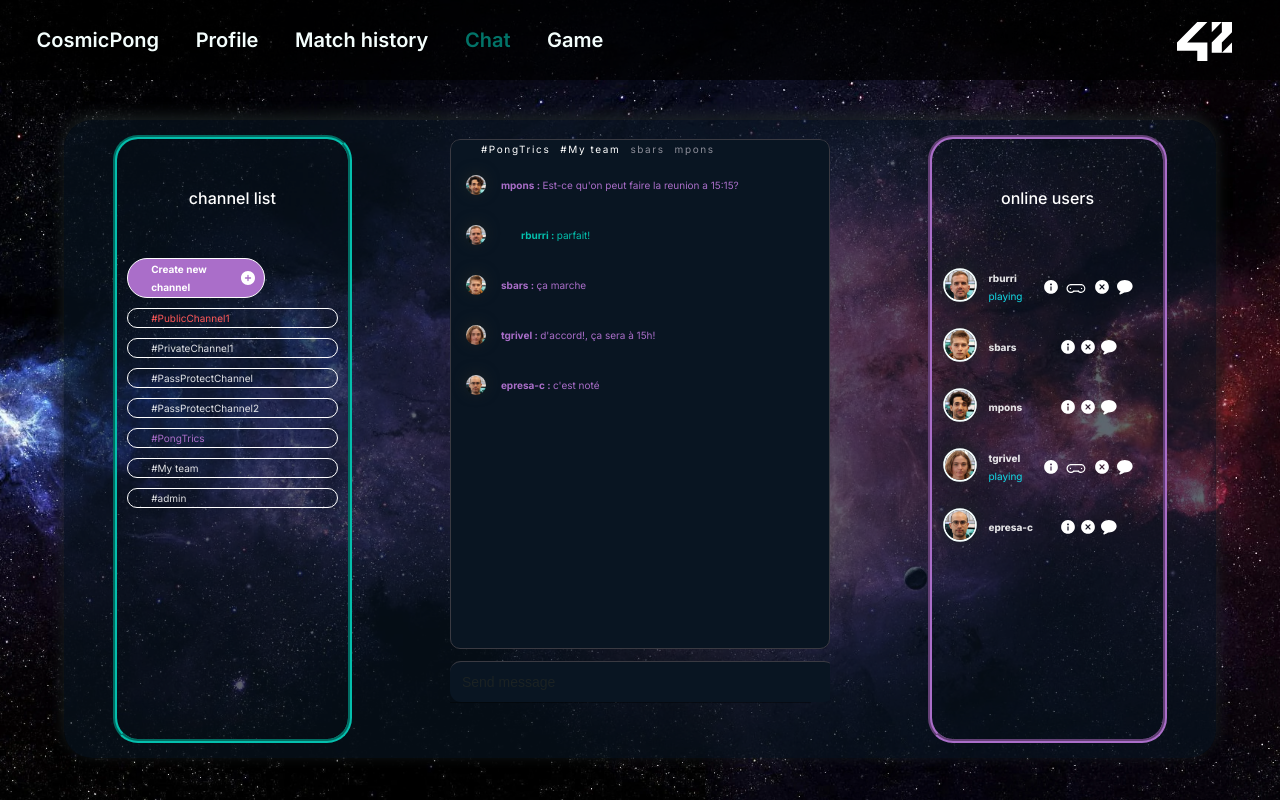
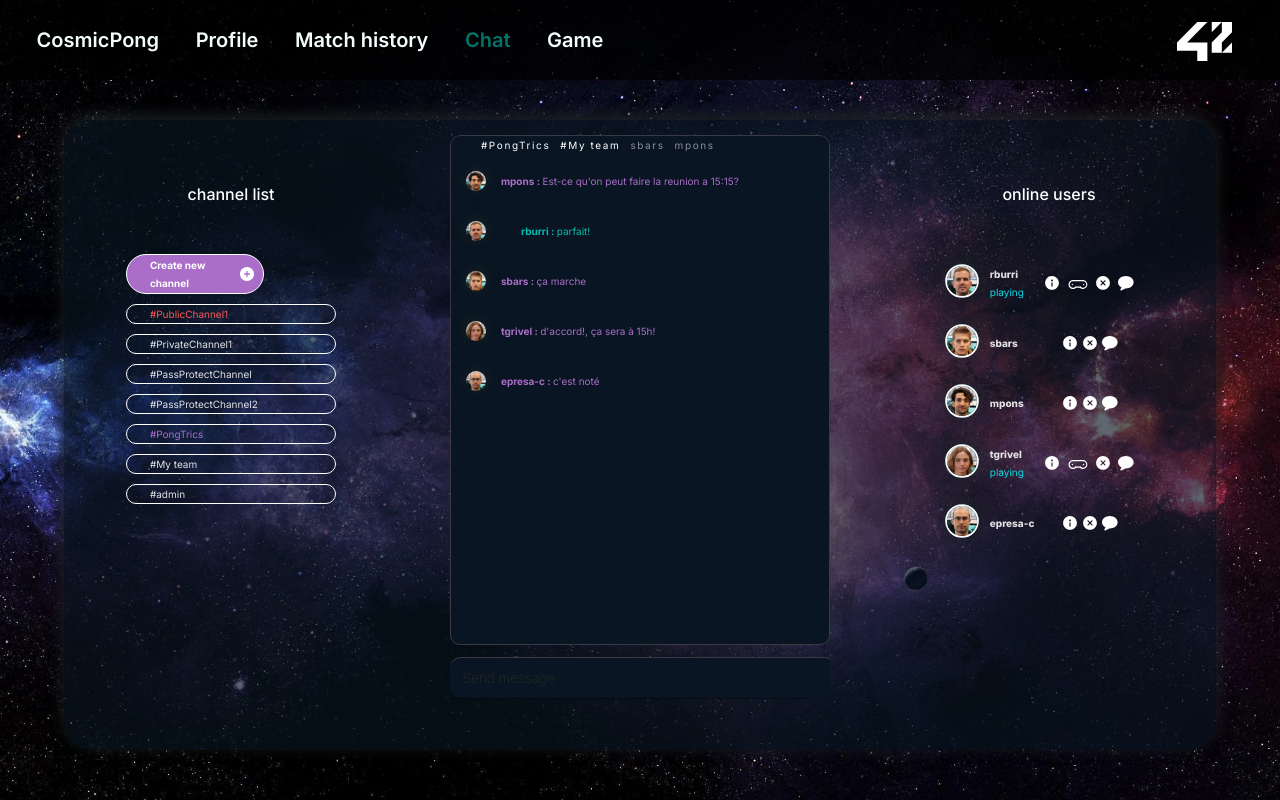
Before and after one commit to eprei/42_ft_transcendence, a React (Vite) app in the folder frontend/: page /chat in a window 1280 px wide. Built offline with nearby package versions, Linux system fonts and the light colour scheme.

Commit message:
change color

```diff
--- a/frontend/src/components/chat/ChannelList.module.css
+++ b/frontend/src/components/chat/ChannelList.module.css
@@ -7,7 +7,7 @@
     opacity: 1;
     width: 20%;
     overflow: hidden;
-    border: 4px groove var(--color-mid-green);
+    /* border: 4px groove var(--color-mid-green); */
 }
 
 .chBox h2 {
--- a/frontend/src/components/chat/SendForm.tsx
+++ b/frontend/src/components/chat/SendForm.tsx
@@ -1,13 +1,11 @@
 import styles from './SendForm.module.css'
-// import Msg from './Msg'
-// import { UserProps } from './Msg'
 
 function SendForm() {
     return (
         <>
-		<div className={styles.textInputWrapper}>
-    		<input placeholder="Send message" type="text" className={styles.textInput} />
-		</div>
+			<div className={styles.textInputWrapper}>
+				<input className={styles.textInput} placeholder="Send message" type="text" />
+			</div>
         </>
     )
 }
--- a/frontend/src/components/chat/User.module.css
+++ b/frontend/src/components/chat/User.module.css
@@ -4,9 +4,6 @@
     justify-content: space-between;
     align-items: center;
     width: 90%;
-    /* flex-flow: row wrap; */
-    /* border: 1px solid #FFFFFF; */
-    /* border-radius: 44px; */
 }
 .left {
     display: flex;
--- a/frontend/src/components/chat/UserList.module.css
+++ b/frontend/src/components/chat/UserList.module.css
@@ -11,7 +11,7 @@
     opacity: 1;
     overflow: hidden;
     width: 20%;
-    border: 4px groove var(--color-purple);
+    /* border: 4px groove var(--color-purple); */
 }
 
 /* Work? */
```
Also changed, not shown: frontend/src/components/chat/SendForm.module.css (+0 -35 lines).
